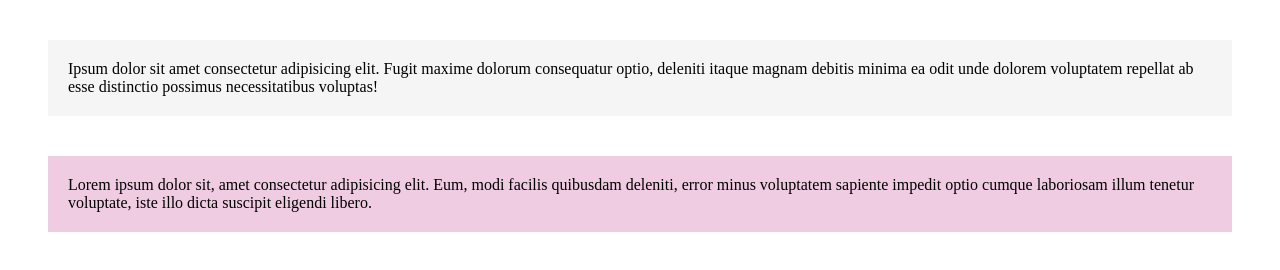
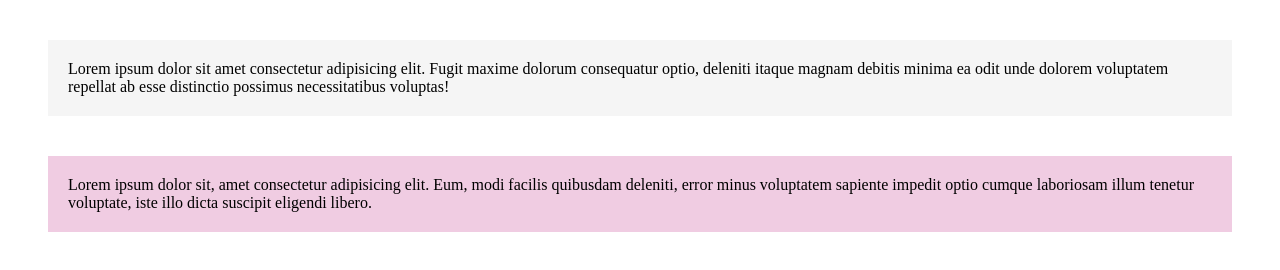
Before and after one commit to Tellesforo/aprendendousar, a plain HTML site: page index.html in a window 1280 px wide. Drawn offline with Linux system fonts and the light colour scheme.

Commit message:
Corrção do Lorem

```diff
--- a/index.html
+++ b/index.html
@@ -8,7 +8,7 @@
     <link rel="stylesheet" href="styles.css">
 </head>
 <body>
-    <p class="padrao texto">Ipsum dolor sit amet consectetur adipisicing elit. Fugit maxime dolorum consequatur optio, deleniti itaque magnam debitis minima ea odit unde dolorem voluptatem repellat ab esse distinctio possimus necessitatibus voluptas!</p>
+    <p class="padrao texto">Lorem ipsum dolor sit amet consectetur adipisicing elit. Fugit maxime dolorum consequatur optio, deleniti itaque magnam debitis minima ea odit unde dolorem voluptatem repellat ab esse distinctio possimus necessitatibus voluptas!</p>
     <p class="destaque texto">Lorem ipsum dolor sit, amet consectetur adipisicing elit. Eum, modi facilis quibusdam deleniti, error minus voluptatem sapiente impedit optio cumque laboriosam illum tenetur voluptate, iste illo dicta suscipit eligendi libero.</p>
 </body>
 </html>
```
